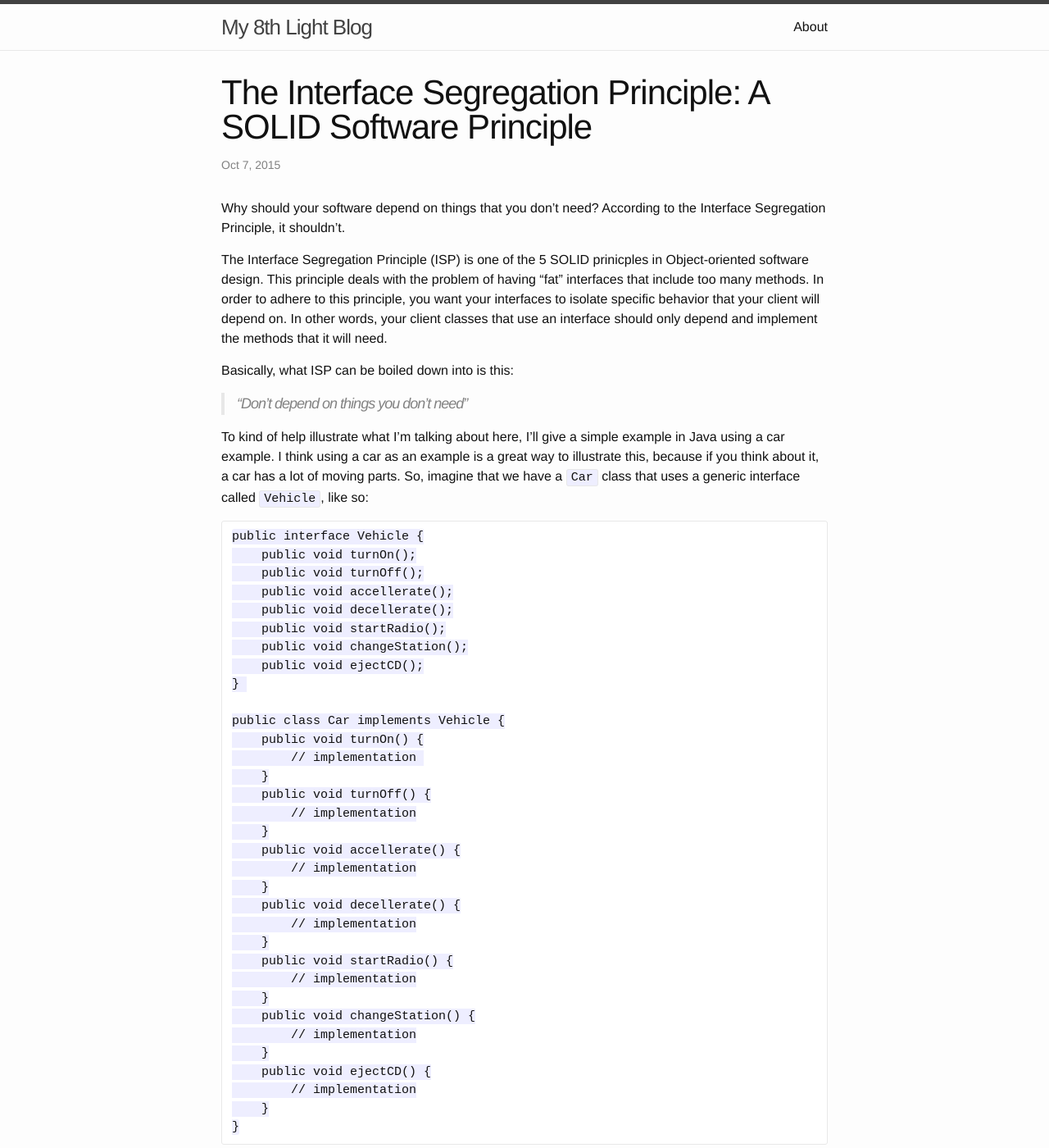
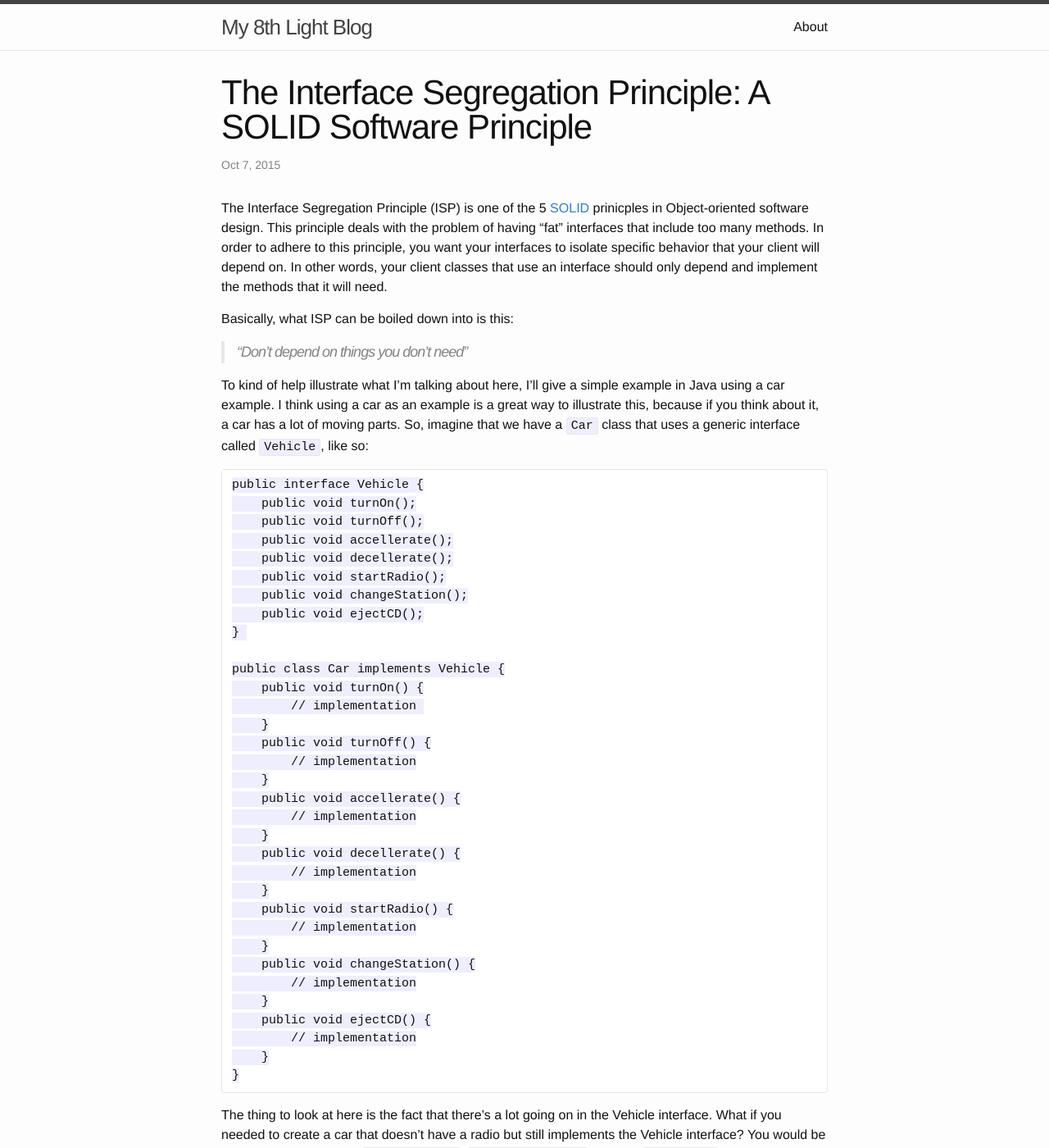
Before and after one commit to nystromb/nystromb.github.io, a Jekyll site: the page built from _posts/2015-10-07-interface-segregation-principle.markdown, in a window 1280 px wide and 1400 px high. Shown: the whole window at 82% size. Built offline with Jekyll 4.4.1, drawn with Linux system fonts in a browser that asks for light colours; some of the changed text lies outside the part shown.

Commit message:
Took out rhetorical questions

```diff
--- a/_posts/2015-10-07-interface-segregation-principle.markdown
+++ b/_posts/2015-10-07-interface-segregation-principle.markdown
@@ -4,9 +4,7 @@ title:  "The Interface Segregation Principle: A SOLID Software Principle"
 date:   2015-10-07 15:23:36
 categories: interface segregation principle SOLID software design
 ---
-Why should your software depend on things that you don't need? According to the Interface Segregation Principle, it shouldn't.
-
-The Interface Segregation Principle (ISP) is one of the 5 SOLID prinicples in Object-oriented software design. This principle deals with the problem of having "fat" interfaces that include too many methods. In order to adhere to this principle, you want your interfaces to isolate specific behavior that your client will depend on. In other words, your client classes that use an interface should only depend and implement the methods that it will need.
+The Interface Segregation Principle (ISP) is one of the 5 [SOLID](https://en.wikipedia.org/wiki/SOLID_(object-oriented_design)) prinicples in Object-oriented software design. This principle deals with the problem of having "fat" interfaces that include too many methods. In order to adhere to this principle, you want your interfaces to isolate specific behavior that your client will depend on. In other words, your client classes that use an interface should only depend and implement the methods that it will need.
 
 Basically, what ISP can be boiled down into is this:
 
@@ -48,7 +46,7 @@ To kind of help illustrate what I'm talking about here, I'll give a simple examp
         }
     }
 
-The thing to look at here is the fact that there's a lot going on in the Vehicle interface. What if you needed to create a car that doesn't have a radio but still implements the Vehicle interface? You would be forced to implement the `startRadio()`, `changeStation()`, and the `ejectCD()` functions, and thus, violating the Interface Segregation Principle. Don't you think that we could break these methods up in to more isolated behaviors? Most certainly! Lets see how we might want to do this.
+The thing to look at here is the fact that there's a lot going on in the Vehicle interface. What if you needed to create a car that doesn't have a radio but still implements the Vehicle interface? You would be forced to implement the `startRadio()`, `changeStation()`, and the `ejectCD()` functions, and thus, violating the Interface Segregation Principle. Lets see how we might be able to avoid this issue.
 
     public interface Startable {
         public void turnOn();
```
